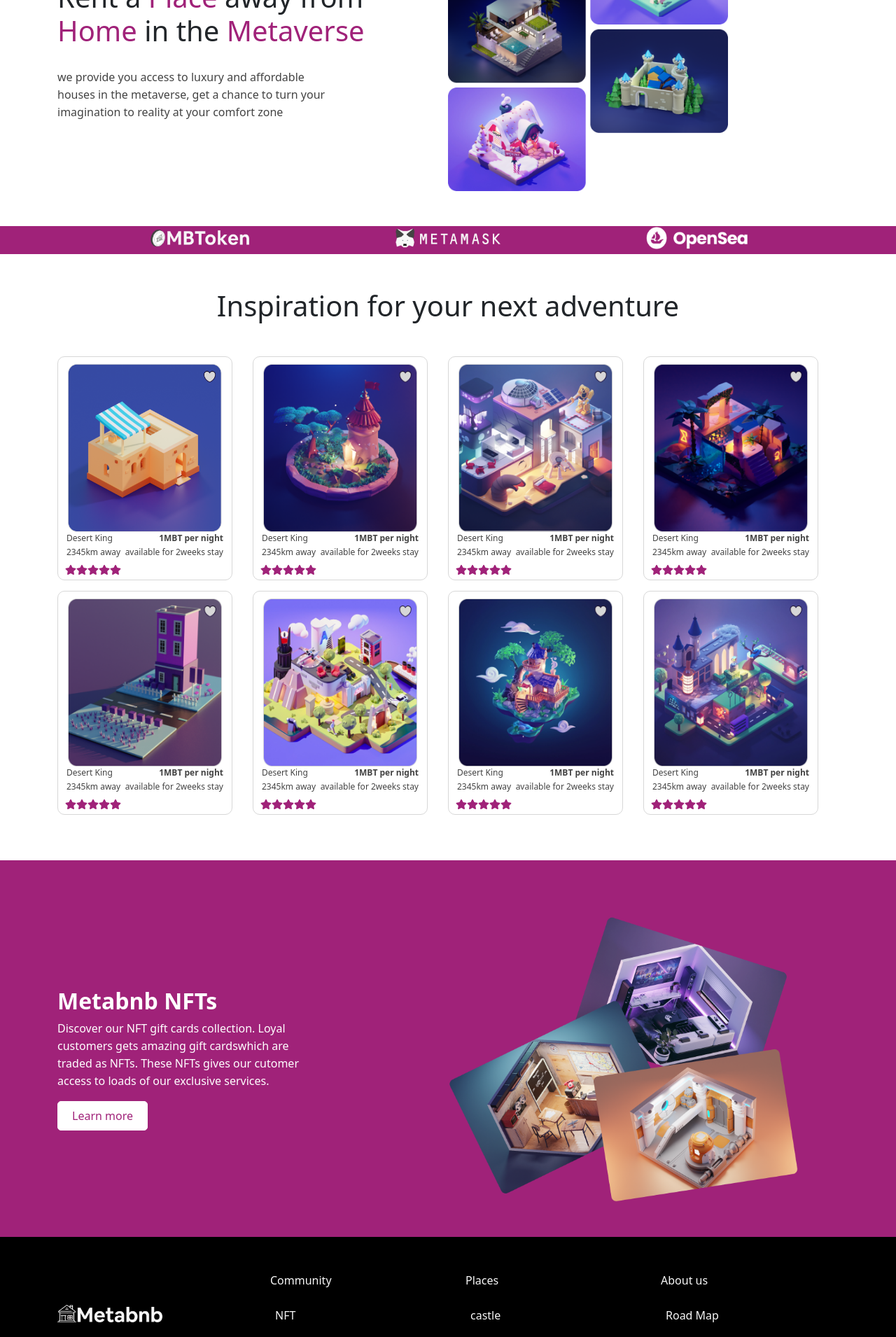
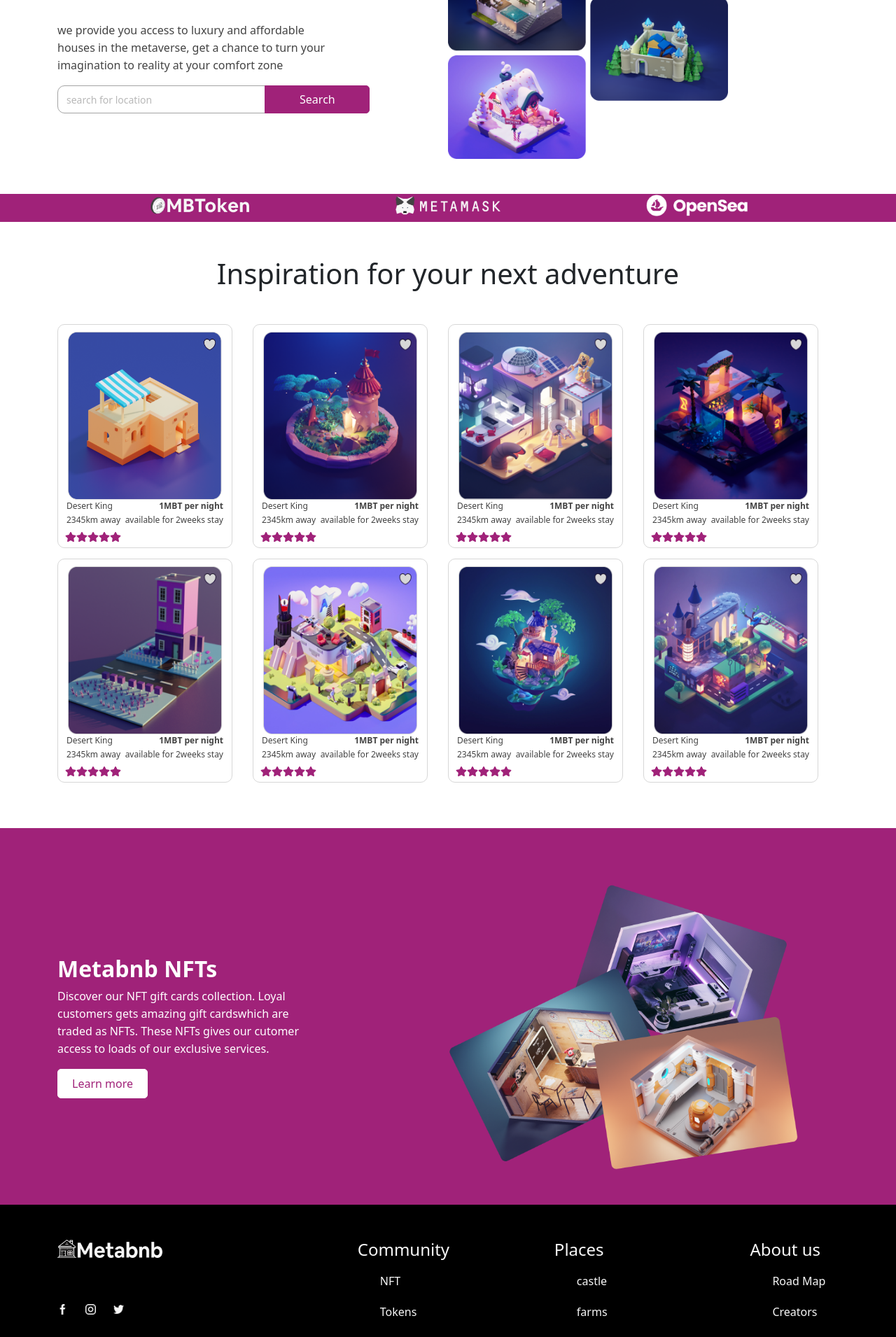
Before and after one commit to aipohruth/zurimeta, a React (Create React App) app: page / in a window 1280 px wide. Shown: the part 320-2230 px from the top of the page at 70% size. Built offline with nearby package versions, Linux system fonts and the light colour scheme; a web font is replaced by a local one.

Commit message:
Bug: Fix a bug

```diff
--- a/src/App.js
+++ b/src/App.js
@@ -16,7 +16,6 @@ const App = () => {
   return (
     <>
     <div className='container'>
-      <h2>Hello</h2>
       <NavBar/>
       <Header />
     </div>
--- a/src/components/Footer.js
+++ b/src/components/Footer.js
@@ -8,7 +8,7 @@ const Footer = () => {
     <section id="footer">
         <div className="container">
         <div className="footer-row">
-            <div className="footer-col">
+            <div className="footer-col-1">
                 <img src={flogo} alt='Metabnb' className='footer-img'  width='150'/>
                 <div className="social-icons">
                     <img src={fb} alt='facebook' width='25' />
@@ -18,7 +18,7 @@ const Footer = () => {
 
                 </div>
                 <div className="footer-col">
-                <p>Community</p>
+                <h4>Community</h4>
                 <ul>
                     <li>NFT</li>
                     <li>Tokens</li>
@@ -26,8 +26,9 @@ const Footer = () => {
                     <li>Discord</li>
                 </ul>
                 </div>
+
                 <div className="footer-col">
-                <p>Places</p>
+                <h4>Places</h4>
                 <ul>
                     <li>castle</li>
                     <li>farms</li>
@@ -35,8 +36,9 @@ const Footer = () => {
                     <li>learn more</li>
                 </ul>
                 </div>
+
                 <div className="footer-col">
-                <p>About us</p>
+                <h4>About us</h4>
                 <ul>
                     <li>Road Map</li>
                     <li>Creators</li>
--- a/src/components/Header.js
+++ b/src/components/Header.js
@@ -10,6 +10,13 @@ const Header = () => {
         <p>we provide you access to luxury and affordable
             houses in the metaverse, get a chance to turn your
             imagination to reality at your comfort zone</p>
+
+            <form>
+              <div className="btn-search">
+              <input type='search' placeholder='search for location' />
+              <button className='search-btn'>Search</button>
+              </div>
+            </form>
     </div>
     </div>
     <div className="header-col">
--- a/src/index.css
+++ b/src/index.css
@@ -61,9 +61,40 @@ span{
   color: #434343;
   line-height: 25px;
 }
+.btn-search{
+  position: relative;
+  width:80%;
+}
+form input{
+  width: 90%;
+  height: 40px;
+  display: block;
+  border-radius: 10px;
+  border: 1px solid  #A3A3A3;
+}
+::placeholder{
+  color:#B8B8B8;
+  padding-left: 10px;
+  font-size: 14px;
+
+}
+.search-btn{
+  position: absolute;
+  right: 0;
+  top: 0;
+  width: 150px;
+  height: 100%;
+  background-color: #A02279;
+  border: 1px solid #A02279;
+  border-bottom-right-radius: 5px;
+  border-top-right-radius: 5px;
+  color: white;
+
+}
 .header-img{
   width: 400px;
 }
+
 /*brands*/
 .brands{
   background-color: #A02279;
@@ -163,6 +194,7 @@ span{
   border-radius: 5px;
   border: 1px solid white;
 }
+/*footer*/
 #footer{
   background-color: black;
   color: #f7f7f7;
@@ -170,13 +202,13 @@ span{
 .footer-row{
   padding-top: 50px;
   display: flex;
-  align-items: center;
-  justify-content: space-between;
+  align-items: flex-start;
+ justify-content: space-between;
   padding-bottom: 40px;
 }
-.footer-col{
+.footer-col-1{
   flex-basis: 25%;
-  width: 250px;
+  text-align: left;
 }
 .footer-img{
   padding-bottom: 30px;
@@ -196,6 +228,7 @@ span{
 ul li{
   list-style: none;
   padding: 10px 0px;
+  margin-right: 15px;
 
 }
 .footer-col p{
@@ -213,6 +246,7 @@ ul li{
   .header-row{
     flex-direction: column;
     align-items: flex-start;
+    padding-top: 30px;
   }
   .header-col{
     width: 360px;
@@ -253,7 +287,7 @@ ul li{
   }
   .footer-row{
     flex-direction: column;
-
   }
 
+
 }
```
